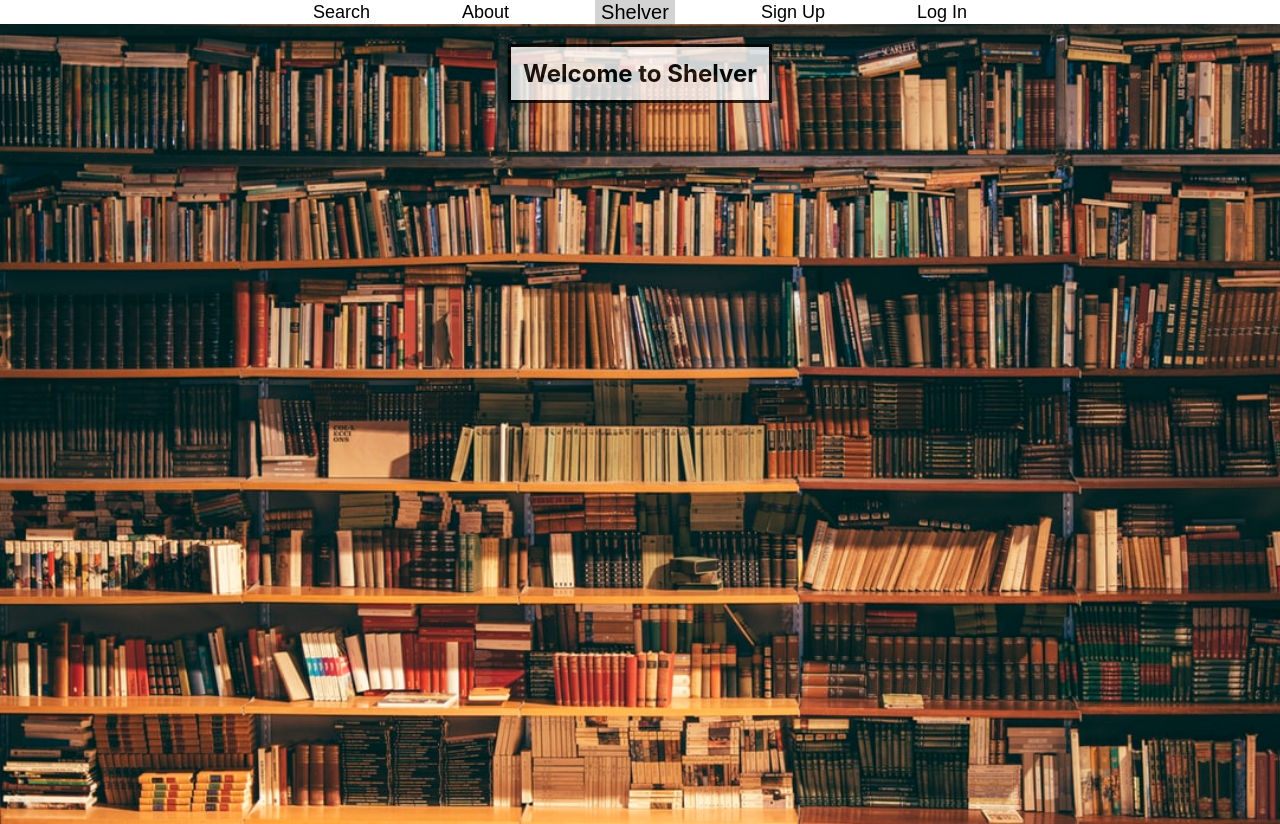
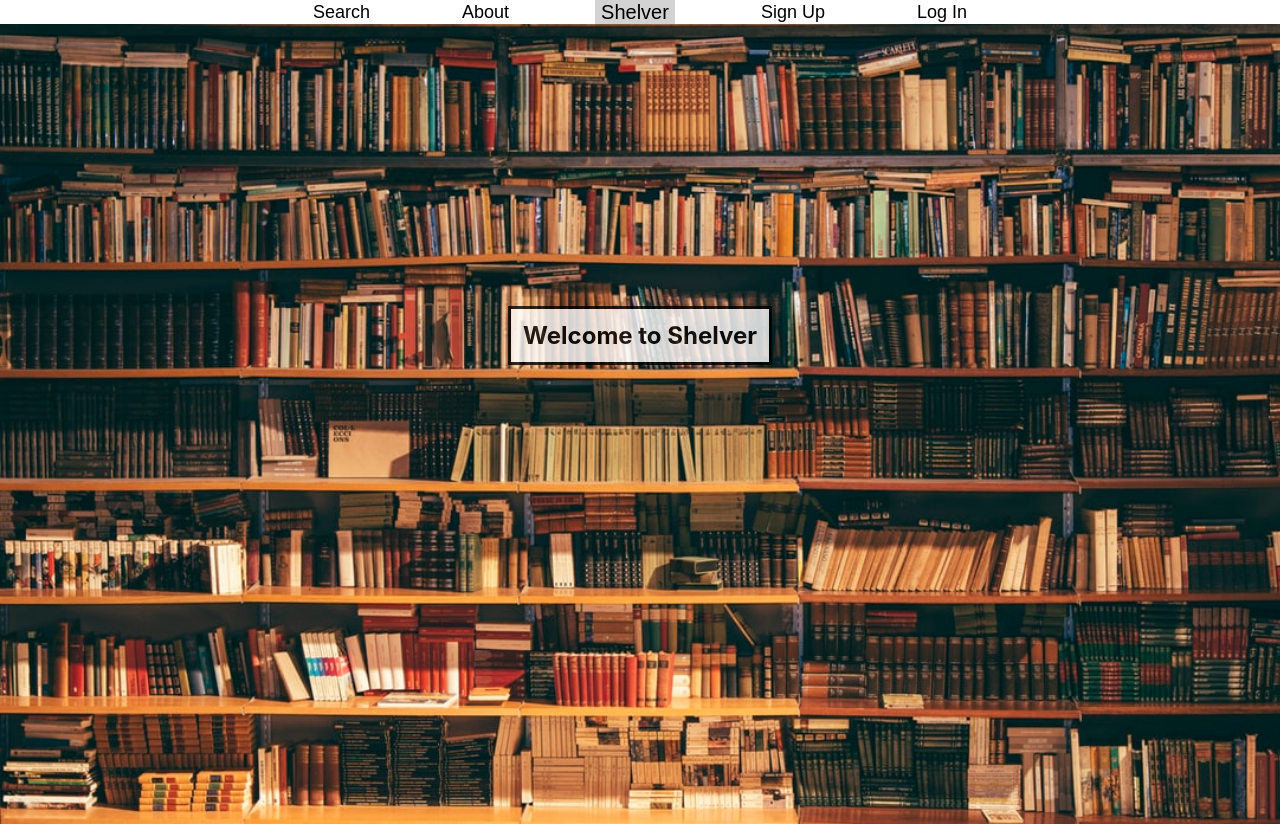
Before and after one commit to dylanmlabat/shelver, a React (Create React App) app in the folder client/: page / in a window 1280 px wide. Built offline with nearby package versions, Linux system fonts and the light colour scheme; no server answers.

Commit message:
Rename h2 class, add margin to css

```diff
--- a/client/src/App.css
+++ b/client/src/App.css
@@ -56,11 +56,12 @@
   min-height: 100vh;
 }
 
-.greeting-text {
+.home-greeting {
   border: solid black;
   border-width: 3px;
   display: inline-block;
   vertical-align: middle;
+  margin-top: 22%;
   padding: 12px;
   background-color: white;
   opacity: 0.8;
--- a/client/src/components/Home.js
+++ b/client/src/components/Home.js
@@ -6,7 +6,7 @@ class Home extends Component {
 
     return(
       <div className="Home">
-        <h2 className="greeting-text">Welcome to Shelver</h2>
+        <h2 className="home-greeting">Welcome to Shelver</h2>
       </div>
     )
   }
```
